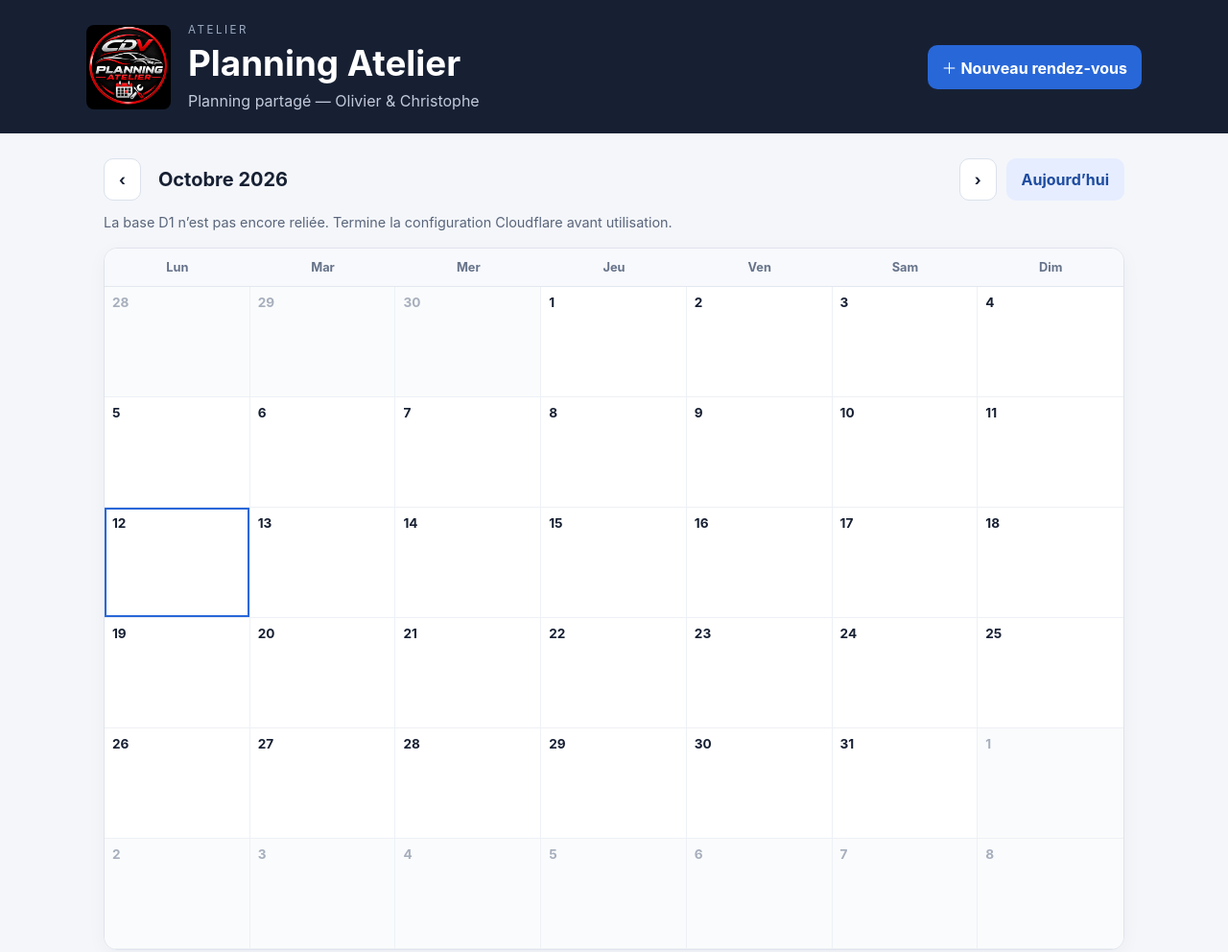
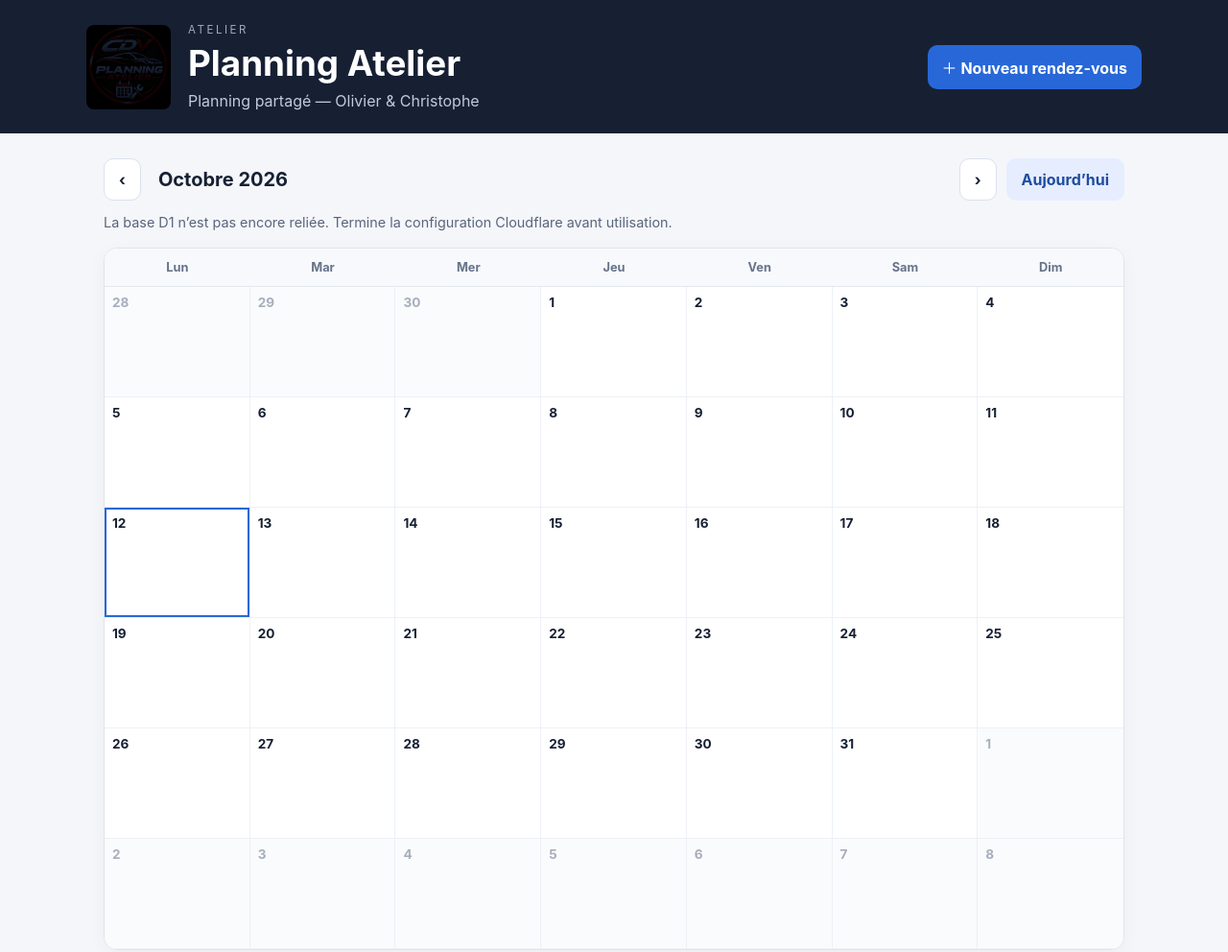
Before and after one commit to olivierhouard-coder/planning-atelier, a plain HTML site: page public/index.html in a window 1280 px wide. Shown: the top 992 px of the page at 96% size. Drawn offline with Linux system fonts and the light colour scheme; no server answers.

Commit message:
Améliore l’intégration du fond du logo

```diff
--- a/public/style.css
+++ b/public/style.css
@@ -1,6 +1,6 @@
 :root{font-family:Inter,ui-sans-serif,system-ui,-apple-system,"Segoe UI",sans-serif;color:#172033;background:#f4f6fa;font-synthesis:none}
 *{box-sizing:border-box}body{margin:0}header{background:#172033;color:white;padding:24px max(18px,calc((100% - 1100px)/2));display:flex;align-items:center;justify-content:space-between;gap:20px}
-.brand{display:flex;align-items:center;gap:18px;min-width:0}.brand-logo{display:block;width:88px;height:88px;object-fit:contain;flex:0 0 auto;border-radius:8px}
+.brand{display:flex;align-items:center;gap:18px;min-width:0}.brand-logo{display:block;width:88px;height:88px;object-fit:contain;flex:0 0 auto;border-radius:8px;mix-blend-mode:multiply}
 h1{margin:0;font-size:clamp(1.6rem,4vw,2.3rem)}.eyebrow{letter-spacing:.22em;font-size:.72rem;color:#9daac2;margin:0 0 5px}.subtitle{color:#c2cada;margin:7px 0 0}
 button{font:inherit;border:0;border-radius:10px;padding:11px 15px;background:#2867d8;color:white;font-weight:650;cursor:pointer}button:hover{filter:brightness(1.05)}button:focus-visible,input:focus-visible,textarea:focus-visible{outline:3px solid #8ab4ff;outline-offset:2px}
 main{max-width:1100px;margin:26px auto;padding:0 18px}.toolbar{display:flex;align-items:center;gap:10px;margin-bottom:14px}.toolbar h2{margin:0 auto 0 8px;font-size:1.25rem;text-transform:capitalize}.toolbar button{background:white;color:#172033;border:1px solid #dbe1eb}.toolbar #today{background:#e6edff;color:#1e4ca0;border-color:transparent}
```
